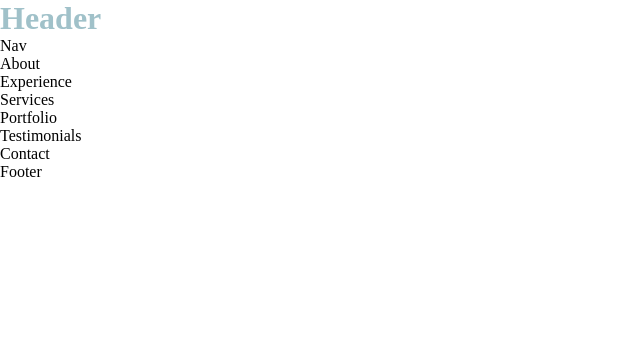
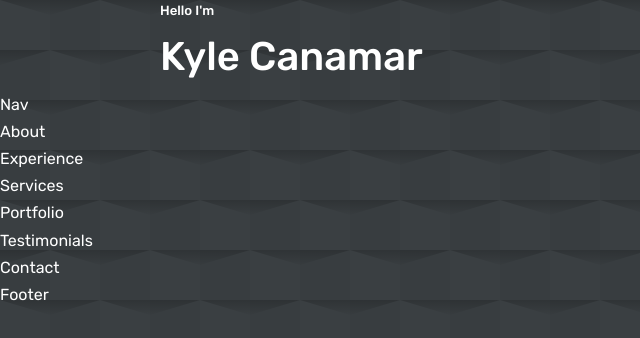
Before and after one commit to kcanamar/react-portfolio, a React (Create React App) app: page / in a window 1280 px wide. Shown: the top 338 px of the page, without its empty margins (0-640 px from the left). Built offline with nearby package versions, Linux system fonts and the light colour scheme.

Commit message:
creates styled components, lays out css styling for site

```diff
--- a/src/App.jsx
+++ b/src/App.jsx
@@ -8,6 +8,7 @@ import Portfolio from './components/portfolio/Portfolio'
 import Testimonials from './components/testimonials/Testimonials'
 import Contact from "./components/contact/Contact"
 import Footer from './components/footer/Footer'
+
 
 export default function App(){
     return (
--- a/src/assests/theme.js
+++ b/src/assests/theme.js
@@ -5,6 +5,10 @@ const theme = {
     primaryVar: "#3B646B", // william
     white: "#ffffff",
     light: "rgba(255, 255, 255, 0.6)",
+    transition: "all 400ms ease",
+    widthLg: "75%",
+    widthMd: "86%",
+    widthSm: "90%",
 }
 
 module.exports = theme
--- a/src/components/header/Header.jsx
+++ b/src/components/header/Header.jsx
@@ -1,12 +1,12 @@
-import styled from 'styled-components'
-import theme from '../../assests/theme.js'
-
-const StyledDiv = styled.h1`
-color: ${theme.primary};
-`
+import { Container, Title, SubTitle } from "../styled-components/styled-components"
 
 export default function Header(){
     return (
-        <StyledDiv>Header</StyledDiv>
+        <header>
+            <Container>
+                <SubTitle>Hello I'm</SubTitle>
+                <Title>Kyle Canamar</Title>
+            </Container>
+        </header>
     )
 }
--- /dev/null
+++ b/src/components/styled-components/styled-components.jsx
@@ -0,0 +1,86 @@
+import styled from 'styled-components'
+import theme from '../../assests/theme.js'
+
+const Container = styled.div`
+    width: ${theme.widthLg};
+    margin: 0 auto;
+
+    @media screen and (max-width: 1024px) {
+        width: ${theme.widthMd}
+    }
+
+    @media screen and (max-width: 600px) {
+        width: ${theme.widthSm}
+    }
+`
+
+const Title = styled.h1`
+    font-weight: 500;
+    font-size: 2.5rem;
+`
+
+const SubTitle = styled.h5`
+    font-weight: 500;
+`
+
+const Section = styled.section`
+    margin-top: 8rem;
+
+    & h2 {
+        text-align: center;
+        color: ${theme.primary};
+        margin-bottom: 3rem;
+
+        @media screen and (max-width: 600px) {
+            margin-bottom: 2rem;
+        }
+    }
+
+    & h5 {
+        text-align: center;
+        color: ${theme.light};
+    }
+
+    @media screen and (max-width: 1024px) {
+        margin-top: 6rem;
+    }
+`
+
+const Link = styled.a`
+    color: ${theme.primary};
+    transition: ${theme.transition};
+
+    &:hover {
+        color: ${theme.white}
+    }
+`
+
+const Button = styled.button`
+    width: max-content;
+    display: inline-block;
+    color: ${theme.primary};
+    padding: 0.75rem 1.2rem;
+    border-radius: 0.4rem;
+    cursor: pointer;
+    border: 1px solid ${theme.primary};
+    transition: ${theme.transition};
+
+    &:hover {
+        background: ${theme.white};
+        color: ${theme.main};
+        border-color: transparent;
+    }
+
+    &.primary {
+        background: ${theme.primary};
+        color: ${theme.main};
+    }
+`
+
+const Image = styled.img`
+    display: block;
+    width: 100%;
+    object-fit: cover;
+`
+
+export { Container, Title, Section, Link, Button, Image, SubTitle };
--- a/src/index.css
+++ b/src/index.css
@@ -1,3 +1,6 @@
+/* imports */
+@import url('https://fonts.googleapis.com/css2?family=Rubik:wght@300;400;500;600&display=swap');
+
 * {
     margin: 0;
     padding: 0;
@@ -7,3 +10,29 @@
     list-style: none;
     text-decoration: none;
 }
+
+html {
+    scroll-behavior: smooth;
+}
+
+::-webkit-scrollbar {
+    display: none;
+}
+
+body {
+    font-family: 'Rubik', sans-serif;
+    background: #3A3F42; /* theme main */
+    color: #FFF; /* theme white */
+    line-height: 1.7;
+    background-image: url(../src/assests/bg-texture.svg);
+}
+
+h2,
+h3,
+h4 {
+    font-weight: 500;
+}
+
+.text-light {
+    color:rgba(255, 255, 255, 0.6) /* theme light */
+}
```
Also changed, not shown: src/assests/bg-texture.svg (added).
